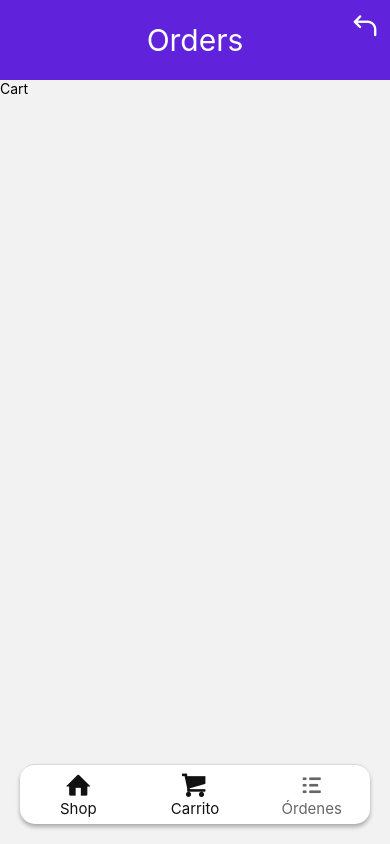
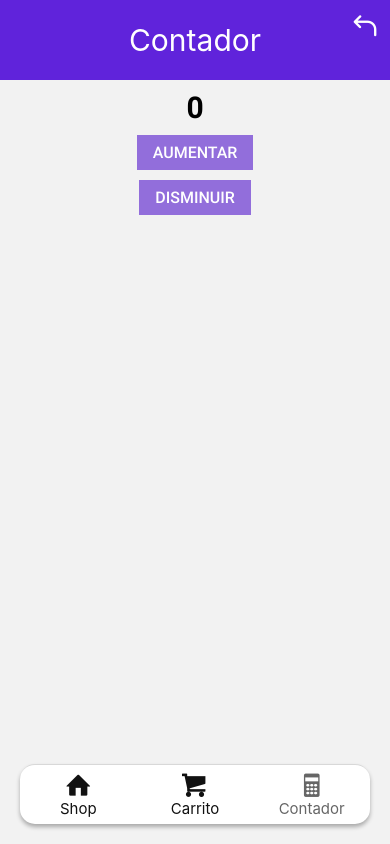
Before and after one commit to renzodemarco/desarrollo-de-apps, a React Native app: screen /OrdersStack in a window 390 px wide. Built offline with nearby package versions, Linux system fonts and the light colour scheme.

Commit message:
useState counter

```diff
--- a/App.js
+++ b/App.js
@@ -2,6 +2,8 @@ import { StatusBar, View, StyleSheet } from 'react-native'
 import { useFonts } from "expo-font"
 import { fontsCollection } from './src/utils/fonts'
 import MainNavigator from './src/navigation/MainNavigator'
+import { store } from './src/app/store'
+import { Provider } from 'react-redux'
 
 const App = () => {
   const [fontsLoaded] = useFonts(fontsCollection);
@@ -10,7 +12,9 @@ const App = () => {
 
   return (
     <View style={styles.container}>
-      <MainNavigator />
+      <Provider store={store}> {/* Envolvemos en el Provider todo lo que queremos que tenga acceso al store*/}
+        <MainNavigator />
+      </Provider>
       <StatusBar hidden={true} />
     </View>
   );
--- a/package.json
+++ b/package.json
@@ -13,6 +13,7 @@
     "@react-navigation/bottom-tabs": "^6.5.16",
     "@react-navigation/native": "^6.1.10",
     "@react-navigation/native-stack": "^6.9.18",
+    "@reduxjs/toolkit": "^2.2.1",
     "expo": "~49.0.15",
     "expo-font": "~11.4.0",
     "expo-status-bar": "~1.6.0",
@@ -22,7 +23,8 @@
     "react-native-safe-area-context": "4.6.3",
     "react-native-screens": "~3.22.0",
     "react-native-uuid": "^2.0.1",
-    "react-native-web": "~0.19.6"
+    "react-native-web": "~0.19.6",
+    "react-redux": "^9.1.0"
   },
   "devDependencies": {
     "@babel/core": "^7.20.0"
--- /dev/null
+++ b/src/app/store.js
@@ -0,0 +1,8 @@
+import { configureStore } from '@reduxjs/toolkit'
+import counterReducer from '../features/counter/counterSlice'
+
+export const store = configureStore({
+  reducer: {
+    counter: counterReducer
+  }
+})
--- /dev/null
+++ b/src/components/Counter.jsx
@@ -0,0 +1,45 @@
+import { useState } from 'react'
+import { Pressable, StyleSheet, Text, View } from 'react-native'
+import fonts from '../utils/fonts'
+import colors from '../utils/colors'
+
+const Counter = () => {
+
+  const [count, setCount] = useState(0)
+
+  return (
+    <View style={styles.container}>
+      <Text style={styles.counter}>{count}</Text>
+      <Pressable style={styles.button} onPress={()=> setCount(count + 1)} >
+        <Text style={styles.buttonText}>AUMENTAR</Text>
+      </Pressable>
+      <Pressable style={styles.button} onPress={()=> setCount(count - 1)} >
+        <Text style={styles.buttonText}>DISMINUIR</Text>
+      </Pressable>
+    </View>
+  )
+}
+
+export default Counter
+
+const styles = StyleSheet.create({
+  container: {
+    alignItems: 'center',
+    gap: 10,
+    marginTop: 10
+  },
+  counter: {
+    fontSize: 30,
+    fontFamily: fonts.RobotoBold
+  },
+  button: {
+    paddingHorizontal: 16,
+    paddingVertical: 8,
+    backgroundColor: colors.secondary
+  },
+  buttonText: {
+    color: '#fff',
+    fontSize: 16,
+    fontFamily: fonts.RobotoMedium
+  }
+})
--- /dev/null
+++ b/src/features/counter/counterSlice.js
@@ -0,0 +1,26 @@
+import { createSlice } from '@reduxjs/toolkit'
+
+const initialState = {
+  value: 0
+}
+
+export const counterSlice = createSlice({
+  name: 'counter',
+  initialState,
+  reducers: {
+    increment: (state) => {
+      state.value += 1
+    },
+    decrement: (state) => {
+      state.value -= 1
+    },
+    incrementByAmount: (state, action) => {
+      state.value += action.payload
+    }
+  }
+})
+
+// Action creators are generated for each case reducer function
+export const { increment, decrement, incrementByAmount } = counterSlice.actions
+
+export default counterSlice.reducer
--- a/src/navigation/MainNavigator.jsx
+++ b/src/navigation/MainNavigator.jsx
@@ -42,7 +42,7 @@ const MainNavigator = () => {
           name="OrdersStack"
           component={OrdersStack}
           options={{
-            tabBarIcon: ({focused})=> <TabBarIcon title='Órdenes' icon='list' focused={focused}/>
+            tabBarIcon: ({focused})=> <TabBarIcon title='Contador' icon='calculator' focused={focused}/>
           }}
         />
 
--- a/src/navigation/OrdersStack.jsx
+++ b/src/navigation/OrdersStack.jsx
@@ -1,25 +1,25 @@
 import { StyleSheet } from 'react-native'
 import { createNativeStackNavigator } from '@react-navigation/native-stack'
-import Cart from '../components/Cart'
 import Header from '../components/Header'
+import Counter from '../components/Counter'
 
 const Stack = createNativeStackNavigator()
 
 const OrdersStack = () => {
   return (
     <Stack.Navigator
-      initialRouteName='Orders'
+      initialRouteName='Contador'
       screenOptions={({ route, navigation }) => {
         return {
           header: () => {
             return <Header
               navigation={navigation}
-              title='Orders' />
+              title='Contador' />
           }
         }
       }}
     >
-      <Stack.Screen name="Orders" component={Cart} />
+      <Stack.Screen name="Contador" component={Counter} />
     </Stack.Navigator>
   )
 }
```
Also changed, not shown: 1 other file (tests, documents, lock files or other folders).
